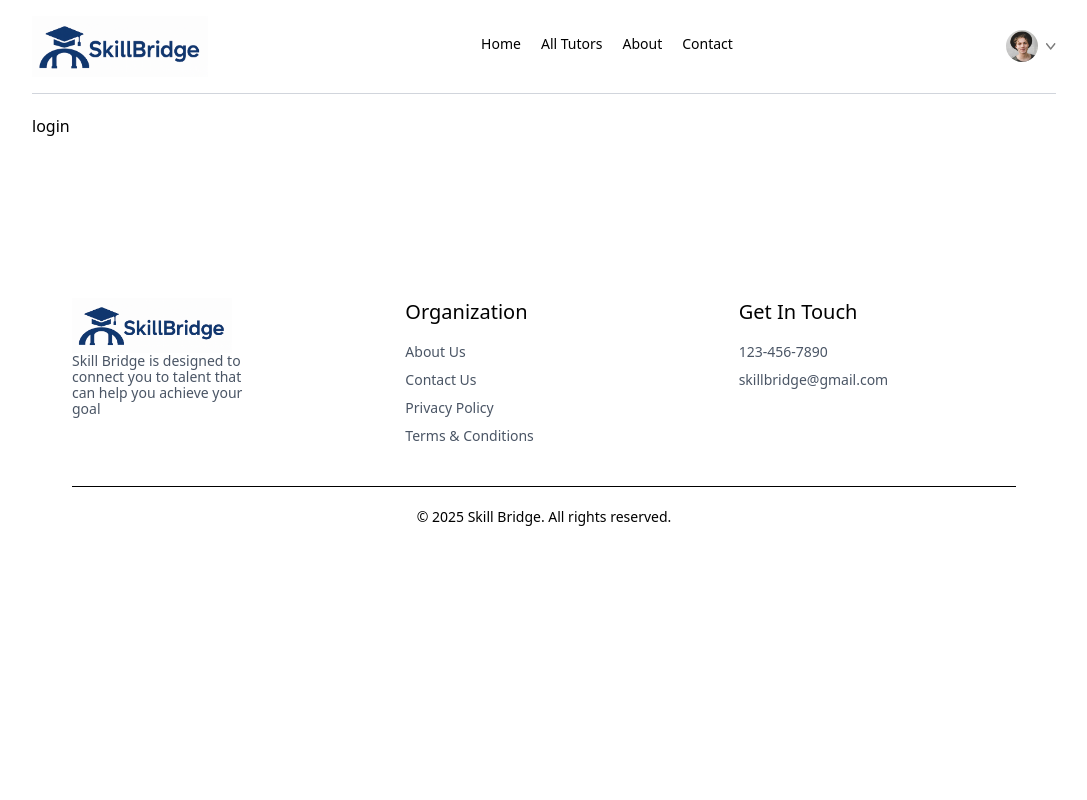
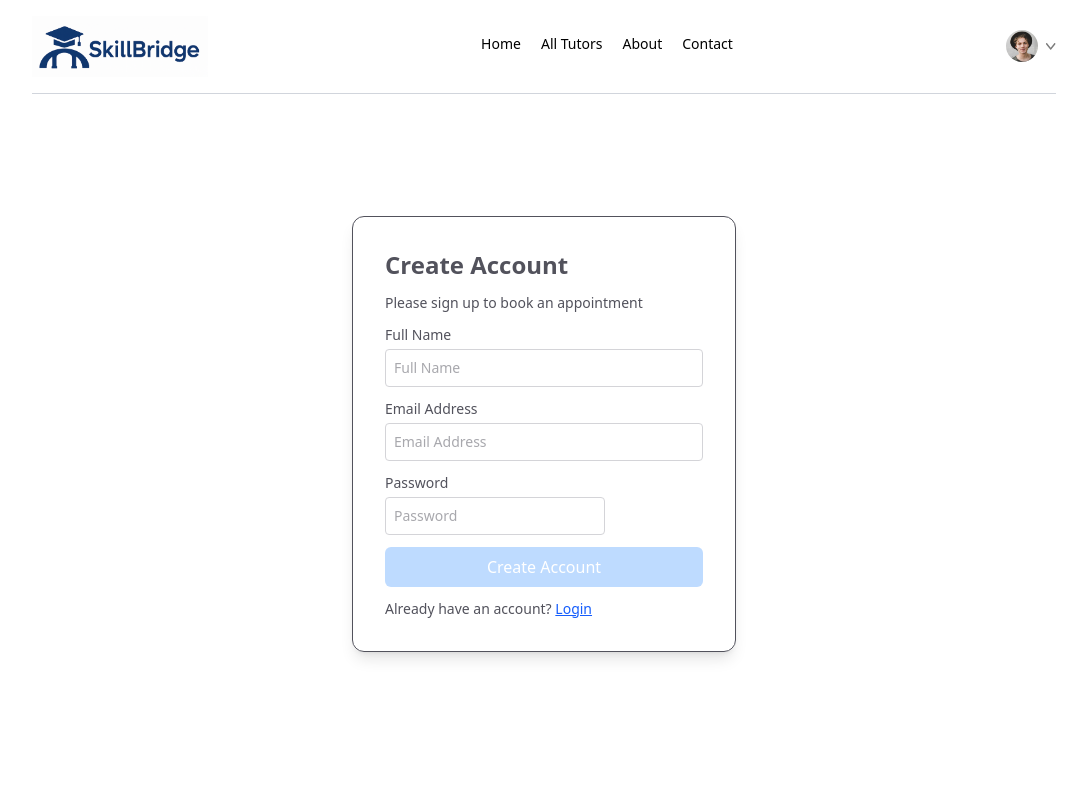
Before and after one commit to afkhan9260/skillbridge, a React (Vite) app in the folder skillbridge/: page /login in a window 1280 px wide. Shown: the top 800 px of the page, without its empty margins (96-1183 px from the left). Built offline with nearby package versions, Linux system fonts and the light colour scheme.

Commit message:
Designed Login Page

```diff
--- a/skillbridge/src/pages/About.jsx
+++ b/skillbridge/src/pages/About.jsx
@@ -2,7 +2,25 @@ import React from 'react'
 
 const About = () => {
   return (
-    <div>about</div>
+    <div>
+
+        <div className='text-center text-2xl pt-10'>
+            <p>About <span>US</span></p>
+        </div>
+
+        <div className='text-center pt-5 text-gray-600' >
+            <p> Skill Bridge is an innovative online platform dedicated to connecting students
+             with expert tutors across a variety of subjects. Our mission is to make quality
+             education accessible and affordable for everyone, regardless of their location or
+             background. We believe that learning should be a lifelong journey, and our platform
+             is designed to support students at every stage of their educational path.
+            </p>
+            <p className='text-center pt-10 text-gray-600' ><b > Our Vision</b></p>
+            <p>Our vision is to create a world where education is available to all,
+            empowering learners through personalized tutoring experiences that foster growth
+            and success.</p>
+        </div>
+    </div>
   )
 }
 
--- a/skillbridge/src/pages/Appointment.jsx
+++ b/skillbridge/src/pages/Appointment.jsx
@@ -120,7 +120,7 @@ const Appointment = () => {
             </p>
         ))}
         </div>
-
+        <button className='bg-blue-200 text-white text-sm font-light px-14 py-3 rounded-ful my-6'>Book an appointment</button>
     </div>
     </div>
   )
--- a/skillbridge/src/pages/Contact.jsx
+++ b/skillbridge/src/pages/Contact.jsx
@@ -2,7 +2,21 @@ import React from 'react'
 
 const Contact = () => {
   return (
-    <div>context</div>
+    <div>
+      <div className='text-center text-2xl pt-10'>
+        <p>Contact <span>US</span></p>
+      </div>
+
+      <div>
+        <div className='text-center pt-5 text-gray-600' >
+            <p>For any inquiries, support, or feedback, please reach out to us at:</p>
+            <p className='pt-2'>Email: skillbridge@gmail.com</p>
+            <p className='pt-2'>Phone: +1 (123) 456-7890</p>
+            <p className='pt-2'>Address: 123 Learning Lane, Education City, ED 45678</p>
+            <p className='pt-5'>We look forward to hearing from you and assisting you on your educational journey!</p>
+        </div>
+      </div>
+    </div>
   )
 }
 
--- a/skillbridge/src/pages/Login.jsx
+++ b/skillbridge/src/pages/Login.jsx
@@ -1,8 +1,46 @@
-import React from 'react'
+import React, { useState } from 'react'
 
 const Login = () => {
+
+    const [state, setState] = useState('Sign Up');
+
+    const [email, setEmail] = useState('');
+    const [password, setPassword] = useState('');
+    const [name, setName] = useState('');
+
+    const onSubmitHandler = async(event) => {
+        event.preventDefault();
+
+    }
   return (
-    <div>login</div>
+    <form onSubmit={onSubmitHandler} className='min-h-[80vh] flex items-center'>
+     <div className='flex flex-col gap-3 m-auto items-start p-8 min-w-[340px] sm:min-w-96 border rounded-xl text-zinc-600 text-sm shadow-lg'>
+      <p className='text-2xl font-semibold'> {state === 'Sign Up' ? 'Create Account' : 'Login'}</p>
+      <p>Please {state === 'Sign Up' ? 'sign up' : 'Login'} to book an appointment</p>
+      {
+        state === 'Sign Up' && <div className='w-full'>
+            <p>Full Name</p>
+            <input className='border border-zinc-300 rounded w-full p-2 mt-1' type="text" placeholder='Full Name' value={name} required onChange={(e) => setName(e.target.value)} />
+        </div>
+      }
+
+        <div className='w-full'>
+            <p>Email Address</p>
+            <input className='border border-zinc-300 rounded w-full p-2 mt-1' type="email" placeholder='Email Address' value={email} required onChange={(e) => setEmail(e.target.value)} />
+        </div>
+        <div>
+            <p>Password</p>
+            <input className='border border-zinc-300 rounded w-full p-2 mt-1' type="password" placeholder='Password' value={password} required onChange={(e) => setPassword(e.target.value)} />
+        </div>
+        <button className='bg-blue-200 text-white w-full py-2 rounded-md text-base' type="submit">{state === 'Sign Up' ? 'Create Account' : 'Login'}</button>
+        {
+            state === 'Sign Up'
+            ? <p>Already have an account? <span onClick={() => setState('Login')} className='text-blue-600 underline cursor-pointer'>Login</span></p>
+            : <p>Don't have an account? <span onClick={() => setState('Sign Up')} className='text-blue-600 underline cursor-pointer'>Sign Up</span></p>
+        }
+        </div>
+
+    </form>
   )
 }
 
```
